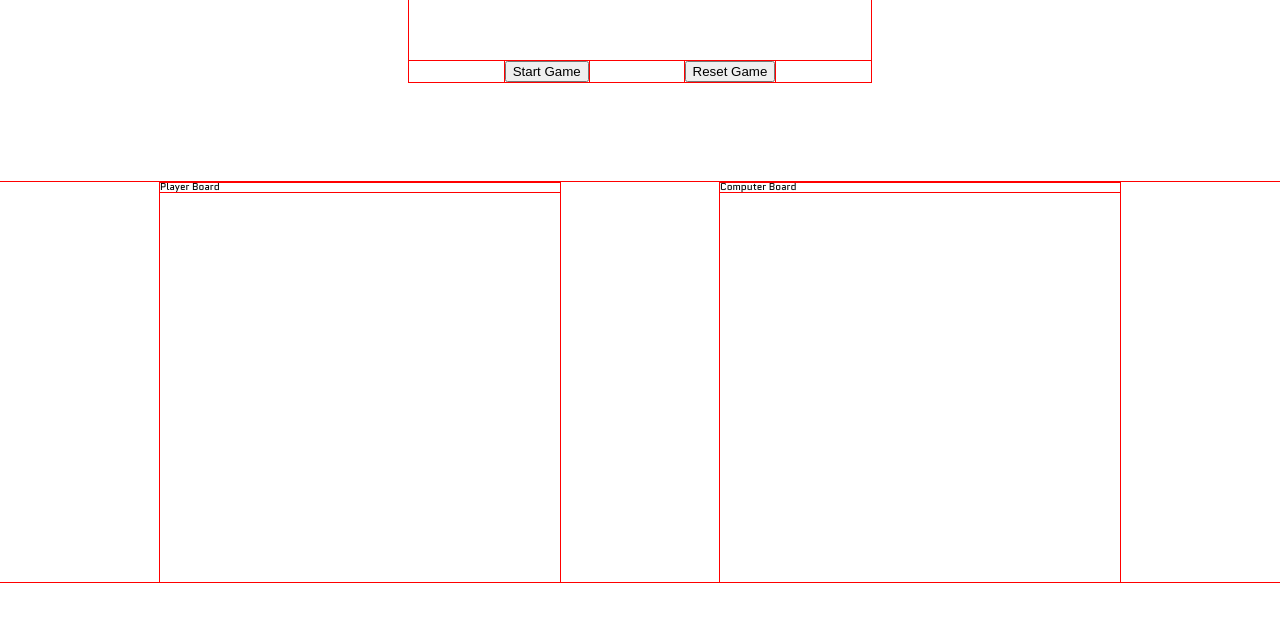
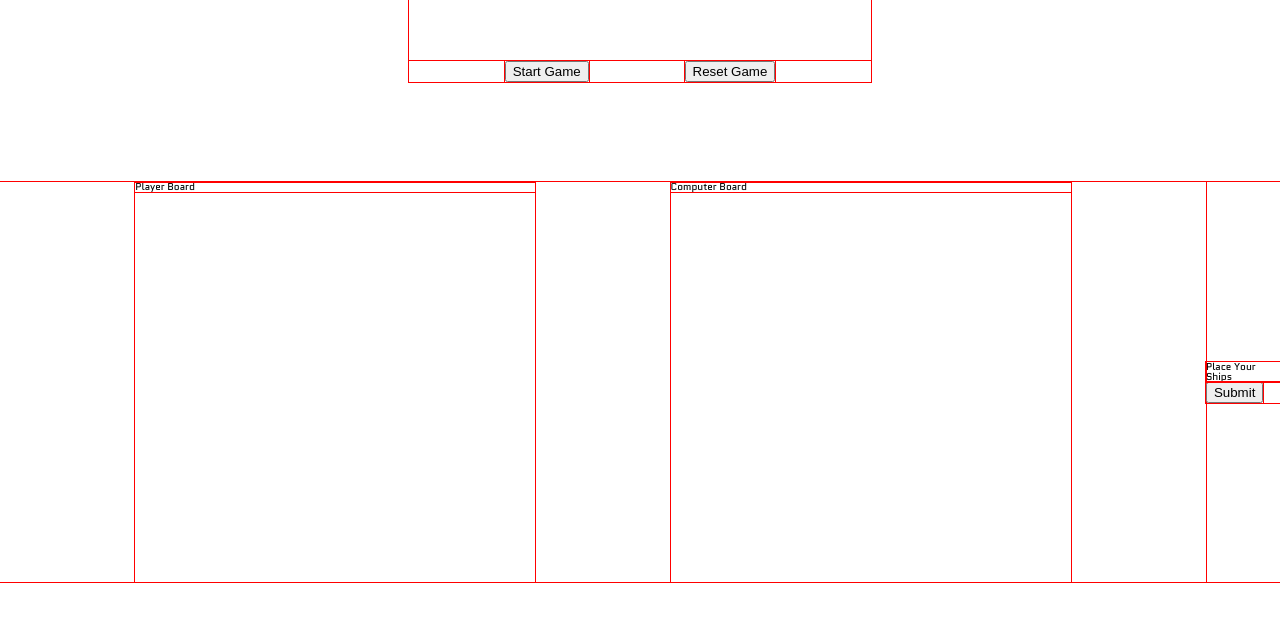
Before and after one commit to mhjarvis/battleship_game, a website built with webpack: page dist/index.html in a window 1280 px wide. Shown: the part 119-740 px from the top of the page. Built offline with nearby package versions, Linux system fonts and the light colour scheme.

Commit message:
Fix various class names; change up form

```diff
--- a/dist/index.html
+++ b/dist/index.html
@@ -28,6 +28,20 @@
             </div>
         </div>
 
+        <!-- Ship Placement Form -->
+        <div class="form-container">
+            <form method="" name="place_ships" id="place-ships" class="place-ships">
+                <fieldset>
+                    <legend id="legend">Place Your Ships</legend>
+                    <div class="checkbox-wrapper">
+                        <div class="place-ships-board">
+
+                        </div>
+                    </div>
+                    <button type="submit" form="place_ships" id="submit-button">Submit</button>
+                </fieldset>
+            </form>
+        </div>
     </main>
 
 </body>
```
